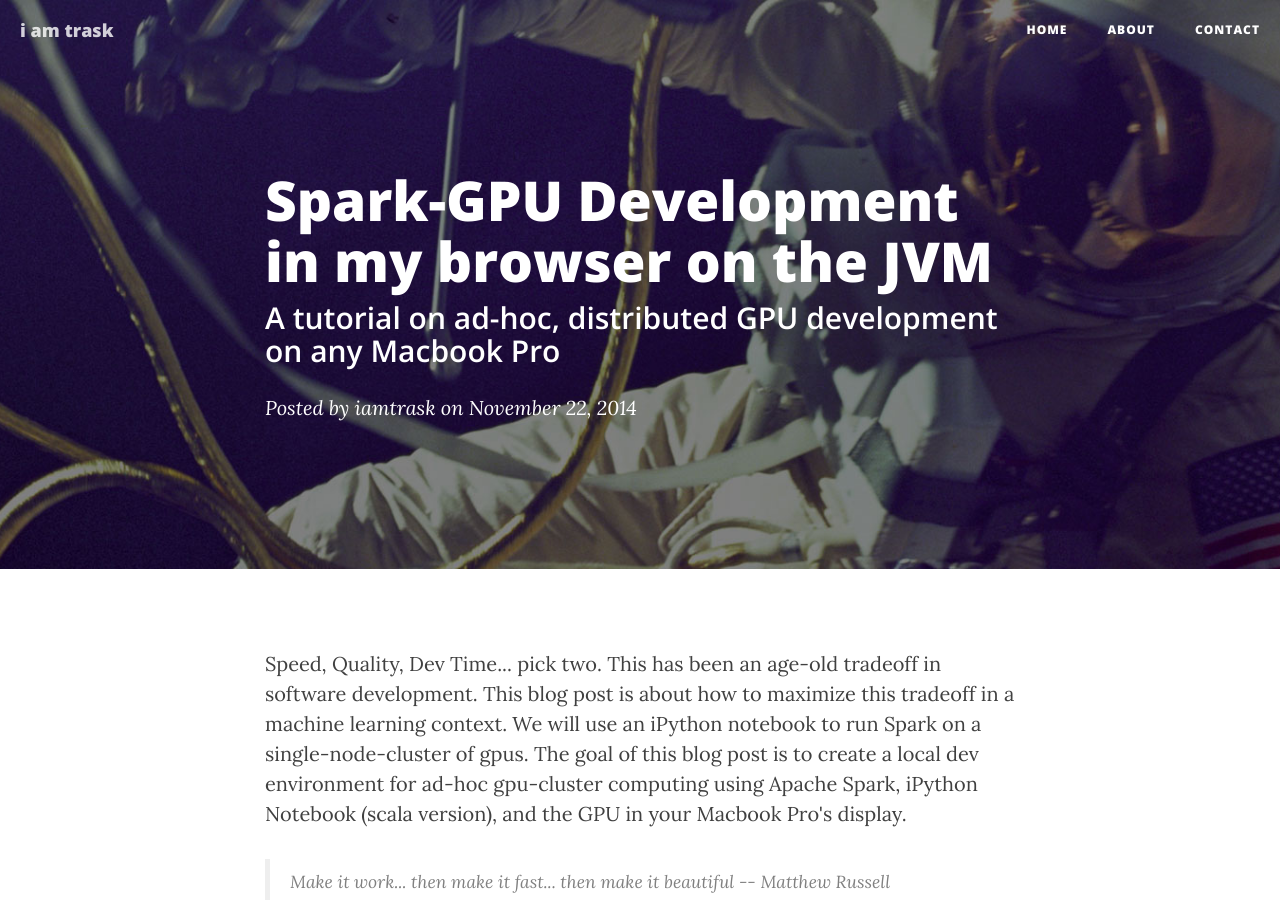
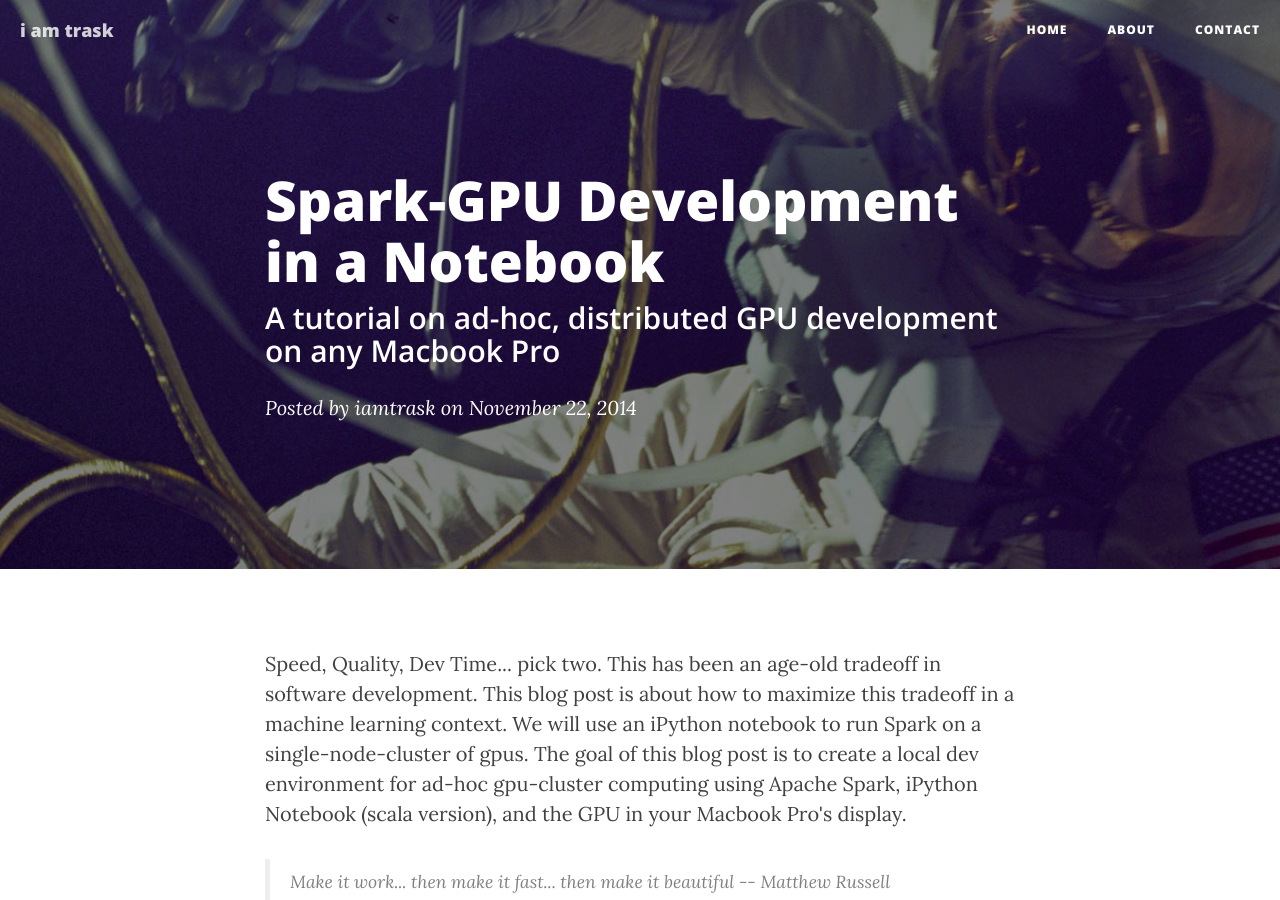
Before and after one commit to iamtrask/iamtrask.github.io, a Jekyll site: the page built from _posts/2014-09-24-man-must-explore.markdown, in a window 1280 px wide and 900 px high. Built offline with Jekyll 4.4.1, drawn with Linux system fonts in a browser that asks for light colours; nearby versions of some CDN libraries.

Commit message:
Update 2014-09-24-man-must-explore.markdown

```diff
--- a/_posts/2014-09-24-man-must-explore.markdown
+++ b/_posts/2014-09-24-man-must-explore.markdown
@@ -1,6 +1,6 @@
 ---
 layout:     post
-title:      "Spark-GPU Development in my browser on the JVM"
+title:      "Spark-GPU Development in a Notebook"
 subtitle:   "A tutorial on ad-hoc, distributed GPU development on any Macbook Pro"
 date:       2014-11-22 12:00:00
 author:     "iamtrask"
```
